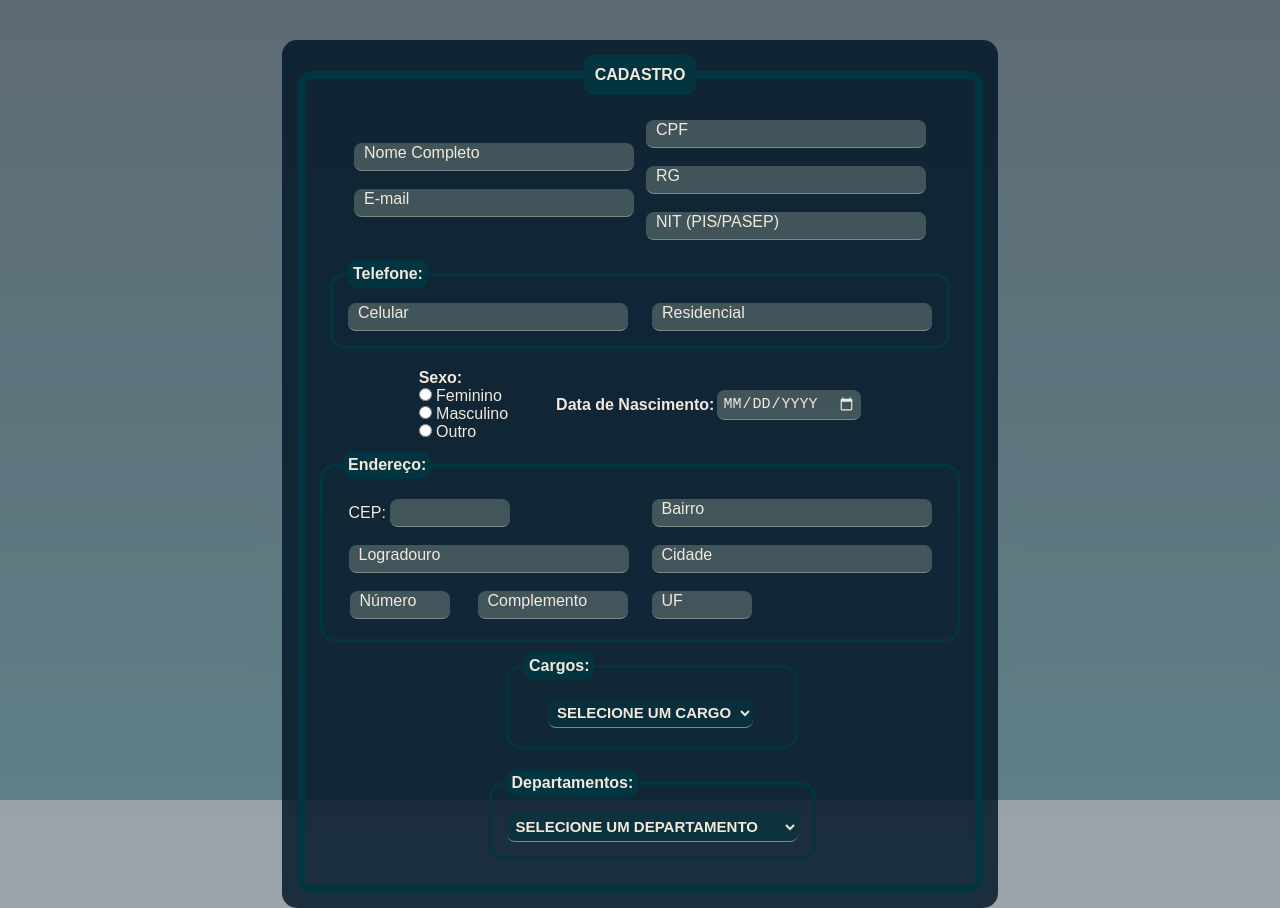
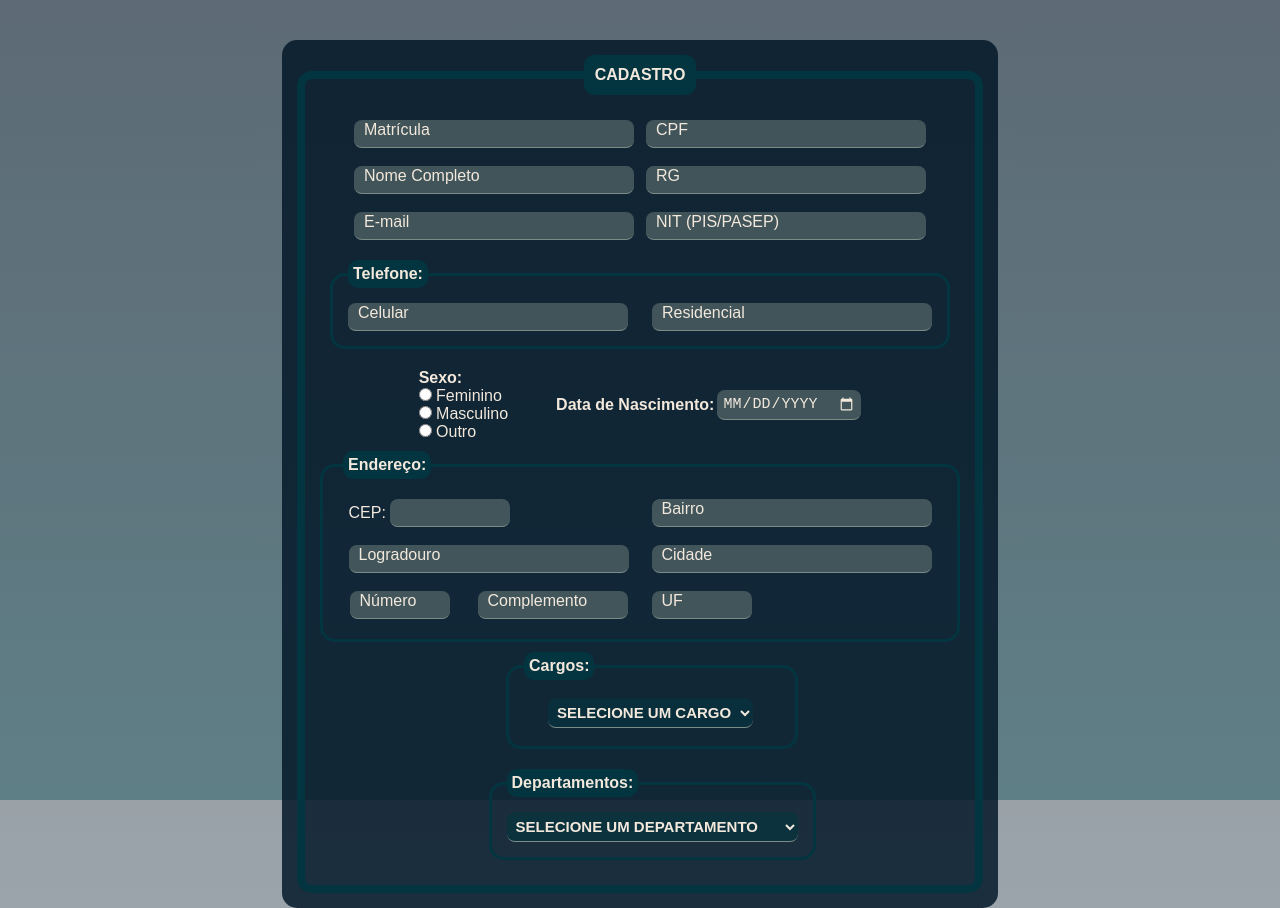
Before and after one commit to PedroA07/Sistema-CPSMC, a plain HTML site: page html/cadastro_funcionario.html in a window 1280 px wide. Drawn offline with Linux system fonts and the light colour scheme; a web font is replaced by a local one.

Commit message:
Create input matricula

```diff
--- a/html/cadastro_funcionario.html
+++ b/html/cadastro_funcionario.html
@@ -18,6 +18,11 @@
                     <section class="dados_pessoais">
                         <div class="nome_email">
                             <!--Dados Pessoais-->
+                            <div class="inputBox">
+                                <input type="text" name="matricula" id="matricula" class="inputUser" required>
+                                <label for="nome" class="labelInput">Matrícula</label>
+                            </div>
+                            <br>
                             <div class="inputBox">
                                 <input type="text" name="nome" id="nome" class="inputUser" required>
                                 <label for="nome" class="labelInput">Nome Completo</label>
```
